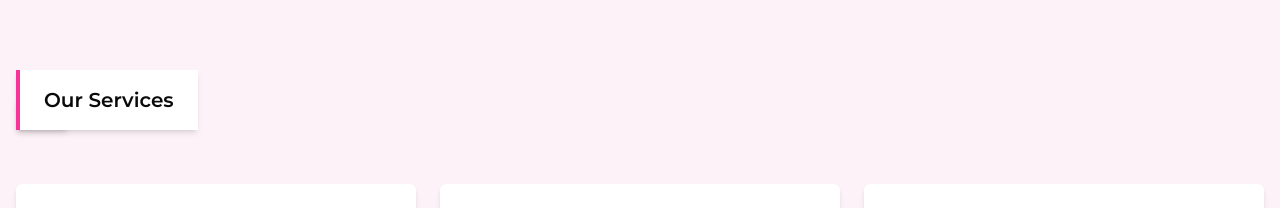
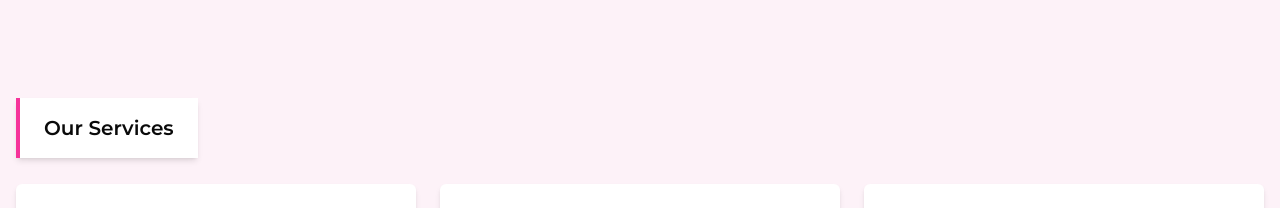
Before and after one commit to typical-developer/betternails, a React (Vite) app: page / in a window 1280 px wide. Shown: the part 1662-1870 px from the top of the page. Built offline with nearby package versions, Linux system fonts and the light colour scheme; a web font is replaced by a local one.

Commit message:
Add: Boolean condition for SectionHeader

```diff
--- a/src/components/Section.jsx
+++ b/src/components/Section.jsx
@@ -2,7 +2,7 @@ import cn from "../utils/cn";
 import Container from "./Container";
 import SectionHeader from "./SectionHeader";
 
-export default function Section({sectionId,className,containerClassName,sectionHeaderClassName,sectionTitle,children}) {
+export default function Section({sectionId,className,containerClassName,sectionHeaderClassName,title = false,sectionTitle,children}) {
     return(
         <>
         <section id={sectionId} className={cn(
@@ -10,9 +10,10 @@ export default function Section({sectionId,className,containerClassName,sectionH
             className
         )}>
 
-            <SectionHeader label={sectionTitle} className={cn(
+            {/* When title is set to true it will render this section header */}
+            {title && <SectionHeader sectionTitle={sectionTitle} className={cn(
                 sectionHeaderClassName
-            )} />
+            )} />}
 
             <Container className={cn(
                 containerClassName)}>
--- a/src/components/SectionHeader.jsx
+++ b/src/components/SectionHeader.jsx
@@ -1,13 +1,13 @@
 import cn from "../utils/cn";
 
-export default function SectionHeader({className,label}){
+export default function SectionHeader({className,sectionTitle = 'Section Title'}){
     return(
         <>
         <h2 data-aos="fade-right" className={cn(
             "absolute border-l-4 border-l-pink-500  bg-white shadow-md z-[49] py-4 px-6 text-xl font-semibold top-25 left-4 flex-center",
             className
             )}>
-            {label}
+            {sectionTitle}
         </h2>
         </>
     );
--- a/src/sections/Services.jsx
+++ b/src/sections/Services.jsx
@@ -44,8 +44,7 @@ export default function Services() {
 
     return(
         <>
-        <Section className="bg-pink-50" sectionId="services">
-            <SectionHeader label="Our Services" className="top-18" />
+        <Section className="bg-pink-50" sectionId="services" title={true} sectionTitle="Our Services">
 
             <div className="absolute top-0 left-0 right-0 bottom-0 flex-center px-4">
                 <div className="grid md:grid-cols-2 lg:grid-cols-3 gap-6 w-full">
```
